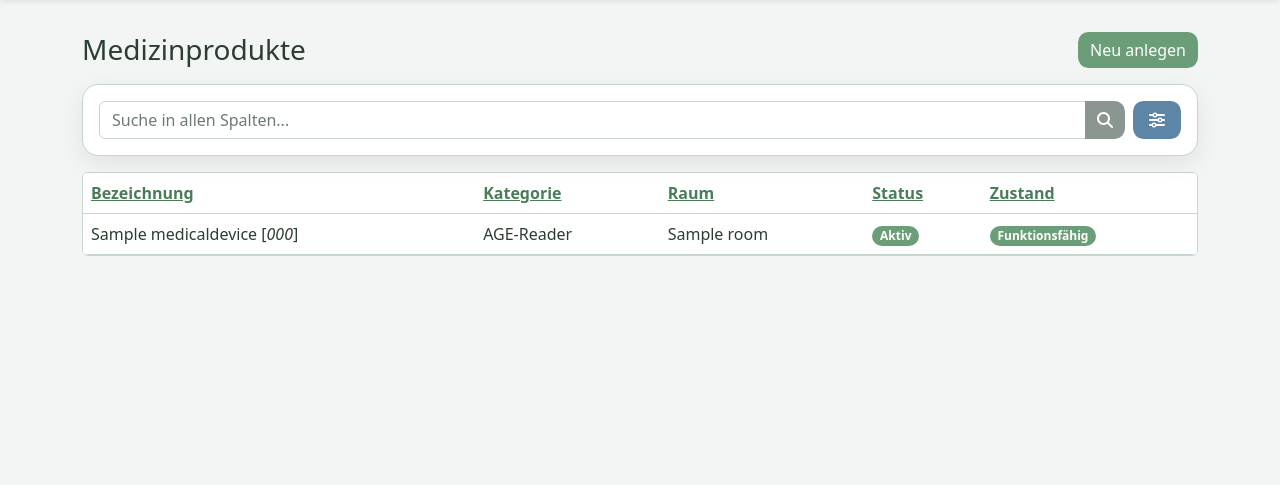
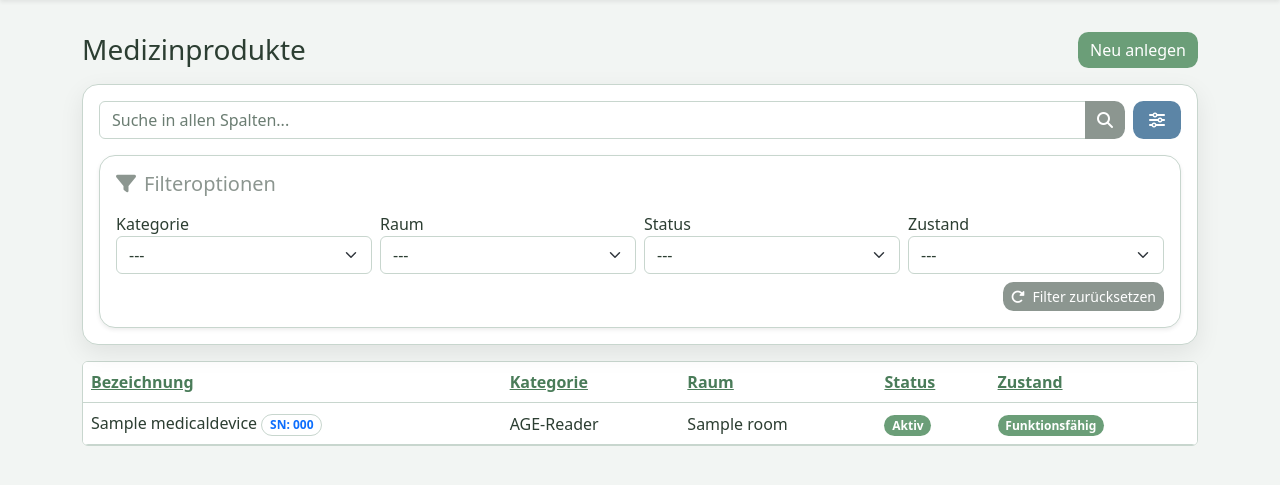
Before and after one commit to fjhzi/MPV, a Django app: page / in a window 1280 px wide. Shown: the part 56-541 px from the top of the page. Run offline with Django 5.2, Linux system fonts and the light colour scheme; data comes from the database, SQL or seed files in the repository; tables that the repository leaves empty hold one stand-in row (values such as "Sample post").

Commit message:
fix_5001

```diff
--- a/inventory/models.py
+++ b/inventory/models.py
@@ -36,7 +36,6 @@ class MedicalDevice(models.Model):
     class FunctionalStatus(models.TextChoices):
         FUNCTIONAL = "functional", "Funktionsfähig"
         DEFECTIVE = "defective", "Defekt"
-        # DISCARDED = "discarded", "Ausgemustert"
 
     name = models.CharField(max_length=180)
     category = models.ForeignKey(Category, on_delete=models.PROTECT, related_name="devices")
--- a/inventory/templates/inventory/dashboard.html
+++ b/inventory/templates/inventory/dashboard.html
@@ -20,54 +20,53 @@
       type="button"
       data-bs-toggle="collapse"
       data-bs-target="#dashboard-filter-collapse"
-      aria-expanded="{% if request.GET.category or request.GET.room or request.GET.activity_status or request.GET.functional_status %}true{% else %}false{% endif %}"
+      aria-expanded="true"
       aria-controls="dashboard-filter-collapse"
     >
       <i class="fa-solid fa-sliders" aria-hidden="true"></i>
-      <span class="visually-hidden">Filter anzeigen</span>
+      <span class="visually-hidden">Filter ausblenden</span>
     </button>
   </div>
 
-  <div class="collapse mt-3 {% if request.GET.category or request.GET.room or request.GET.activity_status or request.GET.functional_status %}show{% endif %}" id="dashboard-filter-collapse">
-  <div class="card card-body border-light shadow-sm">
+  <div class="collapse mt-3 show" id="dashboard-filter-collapse">
+    <div class="card card-body border-light shadow-sm">
 
     <h5 class="card-title mb-3 text-secondary">
       <i class="fa-solid fa-filter me-2"></i>Filteroptionen
     </h5>
 
     <div class="row g-2">
-      <div class="col-md-3">
+      <div class="col-md-3">Kategorie
         <select class="form-select js-auto-submit-filter" name="category">
-          <option value="">Kategorie</option>
+          <option value="">---</option>
           {% for category in categories %}
             <option value="{{ category.id }}" {% if request.GET.category == category.id|stringformat:'s' %}selected{% endif %}>{{ category.name }}</option>
           {% endfor %}
         </select>
       </div>
 
-      <div class="col-md-3">
+      <div class="col-md-3">Raum
         <select class="form-select js-auto-submit-filter" name="room">
-          <option value="">Raum</option>
+          <option value="">---</option>
           {% for room in rooms %}
             <option value="{{ room.id }}" {% if request.GET.room == room.id|stringformat:'s' %}selected{% endif %}>{{ room.name }}</option>
           {% endfor %}
         </select>
       </div>
 
-      <div class="col-md-3">
+      <div class="col-md-3">Status
         <select class="form-select js-auto-submit-filter" name="activity_status">
-          <option value="">Status</option>
+          <option value="" {% if not request.GET.activity_status %}selected{% endif %}>---</option>
           <option value="active" {% if request.GET.activity_status == 'active' %}selected{% endif %}>Aktiv</option>
-          <option value="inactive" {% if request.GET.activity_status == 'inactive' %}selected{% endif %}>Nicht aktiv</option>
+          <option value="inactive" {% if request.GET.activity_status == 'inactive' %}selected{% endif %}>Inaktiv</option>
         </select>
       </div>
 
-      <div class="col-md-3">
+      <div class="col-md-3">Zustand
         <select class="form-select js-auto-submit-filter" name="functional_status">
-          <option value="">Zustand</option>
+          <option value="">---</option>
           <option value="functional" {% if request.GET.functional_status == 'functional' %}selected{% endif %}>Funktionsfähig</option>
           <option value="defective" {% if request.GET.functional_status == 'defective' %}selected{% endif %}>Defekt</option>
-          <option value="discarded" {% if request.GET.functional_status == 'discarded' %}selected{% endif %}>Ausgemustert</option>
         </select>
       </div>
 
@@ -97,7 +96,11 @@
   <tbody>
   {% for device in devices %}
     <tr data-href="{% url 'device-detail' device.pk %}" onclick="window.location.href=this.dataset.href;" style="cursor:pointer;">
-      <td>{{ device.name }} [<i>{{ device.serial_number }}</i>]</td>
+      <td>{{ device.name }}
+        <a class="text-decoration-none badge bg-primary bg-opacity-10 text-primary border border-primary-subtle rounded-pill hover-shadow">
+          <i class="bi bi-link-45deg"></i> SN: {{ device.serial_number }}
+        </a>
+      </td>
       <td>{{ device.category.name }}</td>
       <td>{{ device.room.name|default:'-' }}</td>
 
@@ -174,18 +177,38 @@
 {% endif %}
 
 <script>
-  (function () {
+  document.addEventListener("DOMContentLoaded", function () {
     const form = document.getElementById('dashboard-filter-form');
-    if (!form) {
-      return;
-    }
+    if (!form) return;
 
+    // 1. Dropdowns: Bei Änderung sofort submitten
     const selects = form.querySelectorAll('.js-auto-submit-filter');
     selects.forEach(function (select) {
       select.addEventListener('change', function () {
         form.submit();
       });
     });
-  })();
+
+    // 2. Text-Input: Search as you type mit Debounce
+    const searchInput = form.querySelector('input[name="q"]');
+    let debounceTimer;
+
+    if (searchInput) {
+      // UX-Fix: Nach dem Page-Reload den Fokus wieder ins Inputfeld setzen
+      // und den Cursor ans Ende des Textes stellen, falls gesucht wurde.
+      if (searchInput.value.length > 0) {
+        searchInput.focus();
+        searchInput.setSelectionRange(searchInput.value.length, searchInput.value.length);
+      }
+
+      searchInput.addEventListener('input', function () {
+        clearTimeout(debounceTimer);
+        // Wartet 500ms nach dem letzten Tastendruck, bevor abgeschickt wird
+        debounceTimer = setTimeout(function() {
+          form.submit();
+        }, 500);
+      });
+    }
+  });
 </script>
 {% endblock %}
--- a/inventory/templates/inventory/documents.html
+++ b/inventory/templates/inventory/documents.html
@@ -131,7 +131,7 @@
                         <li class="list-group-item d-flex justify-content-between align-items-center">
                           <div class="d-flex flex-wrap align-items-center gap-2 mb-2">
 
-                              <a href="{{ doc.file.url }}" target="_blank" rel="noopener" class="text-decoration-none fw-bold text-dark">
+                              <a href="{{ doc.file.url }}" target="_blank" rel="noopener" class="text-decoration-none fw-bold">
                                   {{ doc.title }}
                               </a>
 
@@ -158,6 +158,7 @@
                                 <i class="fa-solid fa-pen-to-square" aria-hidden="true"></i>
                             </button>
 
+                            {% if request.user.is_staff %}
                             <form method="post" class="m-0" onsubmit="return confirm('Dokument wirklich löschen?');">
                                 {% csrf_token %}
                                 <input type="hidden" name="action" value="delete_document">
@@ -167,6 +168,7 @@
                                     <i class="fa-solid fa-trash" aria-hidden="true"></i>
                                 </button>
                             </form>
+                            {% endif %}
                         </div>
                         </li>
                       {% endfor %}
--- a/inventory/templates/inventory/sitevisit_print.html
+++ b/inventory/templates/inventory/sitevisit_print.html
@@ -6,7 +6,7 @@
     <style>
         body {
             font-family: Arial, sans-serif;
-            font-size: 14px;
+            font-size: 24px;
             color: #333;
             line-height: 1.5;
             padding: 20px;
--- a/inventory/templates/inventory/stammdaten.html
+++ b/inventory/templates/inventory/stammdaten.html
@@ -2,7 +2,7 @@
 {% block content %}
 <h1 class="h3 mb-3">Stammdaten</h1>
 
-{% if messages %}
+<!-- {% if messages %}
   <div class="mb-3">
     {% for message in messages %}
       <div class="alert alert-{{ message.tags }} alert-dismissible fade show" role="alert">
@@ -11,7 +11,7 @@
       </div>
     {% endfor %}
   </div>
-{% endif %}
+{% endif %} -->
 
 {% if categories_schema_unavailable %}
   <div class="alert alert-warning" role="alert">Neue Kategorie-Attribute sind noch nicht verfügbar. Bitte Migrationen ausführen (<code>python manage.py migrate</code>).</div>
--- a/inventory/views.py
+++ b/inventory/views.py
@@ -108,6 +108,7 @@ class DashboardView(ListView):
                 search_query |= Q(functional_status=mapped_functional_status)
 
             queryset = queryset.filter(search_query)
+
         if category:
             queryset = queryset.filter(category_id=category)
         if room:
@@ -131,6 +132,10 @@ class DashboardView(ListView):
         context["categories"] = category_context["categories"]
         context["categories_schema_unavailable"] = category_context["categories_schema_unavailable"]
         context["rooms"] = Room.objects.all()
+
+        # 🚨 HIER DIE ZWEITE ÄNDERUNG: aktuellen Status für das Template übergeben
+        context["activity_status"] = self.request.GET.get("activity_status", "active").strip()
+
         context["sort"] = self.request.GET.get("sort", "name")
         context["direction"] = self.request.GET.get("direction", "asc")
         context["next_direction"] = "desc" if context["direction"] == "asc" else "asc"
@@ -211,7 +216,7 @@ class MedicalDeviceDetailView(DetailView):
         # ODER die für genau dieses Gerät (device=self.object) übrig bleiben!
         context["category_documents"] = self.object.category.documents.filter(
             Q(device__isnull=True) | Q(device=self.object)
-        )
+        ).order_by('-document_date')
 
         return context
 
@@ -444,7 +449,7 @@ class ReminderView(ListView):
         elif date_filter == "next_30":
             queryset = queryset.filter(due_date__gte=today, due_date__lte=today + timedelta(days=30))
 
-        return queryset.order_by("due_date")
+        return queryset.order_by("due_date", "medical_device")
 
 
 class ReminderArchiveView(ListView):
```
Also changed, not shown: inventory/templates/inventory/device_detail.html (+19 -8 lines).
